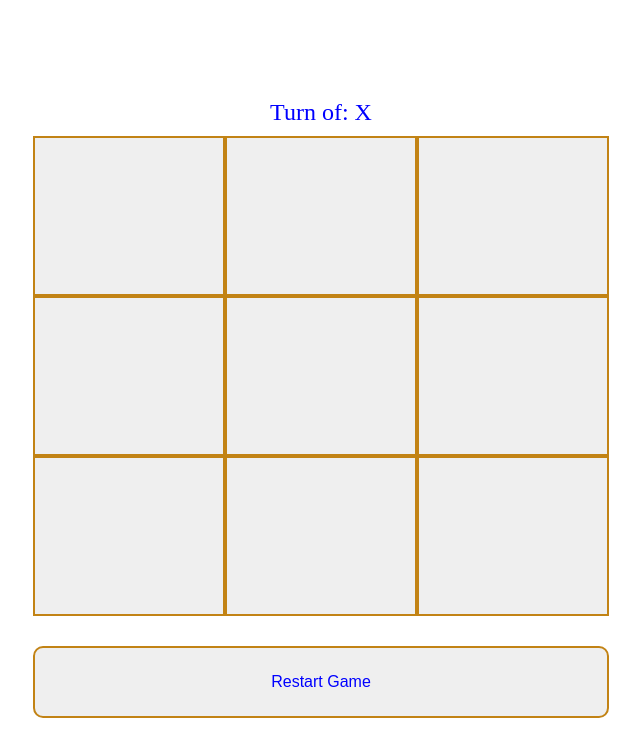
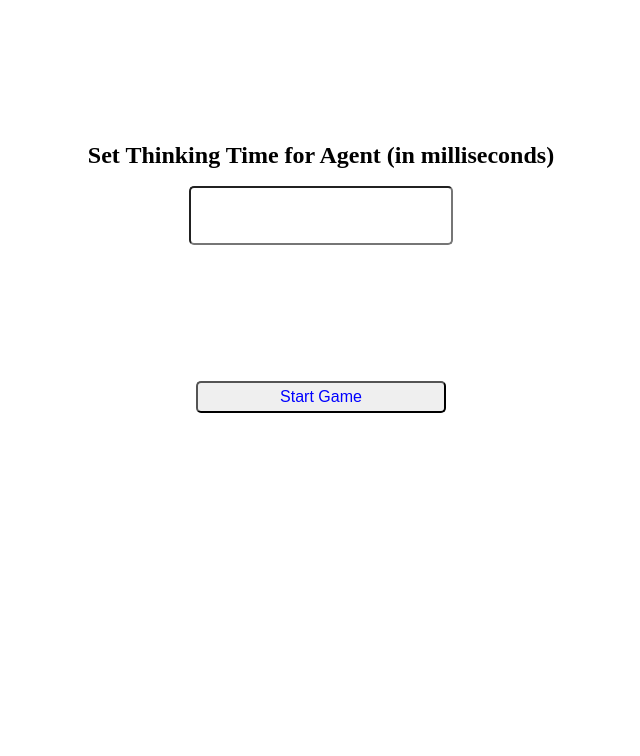
Before and after one commit to PrgrmrHarshShukla/Tic-Tac-Toe-Game, a React app in the folder tic-tac-toe/: page / in a window 1280 px wide. Shown: the whole page, without its empty margins (319-959 px from the left). Built offline with nearby package versions, Linux system fonts and the light colour scheme.

Commit message:
add: time logic

```diff
--- a/tic-tac-toe/src/components/App.css
+++ b/tic-tac-toe/src/components/App.css
@@ -1,7 +1,48 @@
+.timer-container {
+  display: flex;
+  flex-direction: column;
+  justify-content: center;
+  align-items: center;
+  height: 100%;
+  min-height: 100%;
+  width: 100%;
+  min-width: 100%;
+  margin-top: 10%;
+}
+
+.timer-header {
+  font-size: 1.5rem;
+  text-align: center;
+}
+
+#time {
+  font-size: 5vh;
+  color: blue;
+  margin-bottom: 10px;
+  border-radius: 5px;
+  padding: 5px;
+  width: 15vw;
+  min-width: 250px;
+}
+
+.start-game {
+  font-size: 2vh;
+  color: blue;
+  padding: 5px;
+  margin-bottom: 10px;
+  border-radius: 5px;
+  padding: 5px;
+  width: 15vw;
+  min-width: 250px;
+  margin-top: 10%;
+}
+
+
+
 .container {
   height: 100%;
   width: 100%;
-  min-height: 100vh;
+  min-height: 100%;
   display: flex;
   flex-direction: column;
   justify-content: center;
@@ -13,7 +54,7 @@
   font-size: 5vh;
   height: 20vh;
   width: 15vw;
-  min-width: 100px;
+  min-width: 106px;
 }
 
 .board-row {
@@ -24,6 +65,7 @@
   color: blue;
   font-size: 1.5rem;
   margin-bottom: 10px;
+  margin-top: 4rem;
 }
 
 .restart {
--- a/tic-tac-toe/src/components/App.js
+++ b/tic-tac-toe/src/components/App.js
@@ -3,17 +3,20 @@ import React from 'react';
 import './App.css';
 
 import Board from './Board'
+import Timer from './Timer';
 
 
-class App extends React.Component {
+const App = () => {
+  const [showBoard, setShowBoard] = React.useState(false);
+  const [waitTime, setWaitTime] = React.useState(300);
 
-  render(){
-    return (
-      <div>
-        <Board />
-      </div>
-    );
+  if(!showBoard) {
+    return <Timer setWaitTime={setWaitTime} setShowBoard={setShowBoard} />
   }
+
+  return (
+      <Board waitTime={waitTime} />
+  );
 }
 
 export default App;
--- a/tic-tac-toe/src/components/Board.js
+++ b/tic-tac-toe/src/components/Board.js
@@ -8,7 +8,7 @@ function Square({ value, onSquareClick }) {
 }
 
 
-export default function Board() {
+export default function Board({ waitTime }) {
   const [squares, setSquares] = useState(Array(9).fill(null));
   const [isX, setIsX] = useState(true);
 
@@ -35,16 +35,16 @@ export default function Board() {
   let status;
 
   if( winner ){
-    status = winner === 'X' ? '🎉 Winner: X 🎉' : '🎉 Winner: Computer 🎉';
+    status = winner === 'X' ? '🎉 Winner: X 🎉' : '🎉 Winner: Agent 🎉';
   }
   else{
-    status = 'Turn of: ' + (isX ? 'X' : 'Computer');
+    status = (isX ? 'Your turn' : 'Thinking...');
   }
 
   useEffect(() => {
     if(!isX && !calculateWinner(squares)){
-      const index = playedByComputer(squares);
-      setTimeout(() => handleClick(index), 300);
+      const index = playedByComputer(squares, waitTime);
+      setTimeout(() => handleClick(index), waitTime);
     }
   }, [squares]);
 
@@ -96,8 +96,14 @@ function calculateWinner(squares) {
 }
 
 
-function playedByComputer(squares){
+function playedByComputer(squares, waitTime){
   const emptySquares = squares.map((val, i) => (val === null ? i : null)).filter(i => i !== null);
+
+  if(waitTime < 1000) {
+    return emptySquares[Math.floor(Math.random() * emptySquares.length)];
+  }
+
+
   for (let i of emptySquares) {
     let tempSquares = [...squares];
     tempSquares[i] = '🤖';
--- /dev/null
+++ b/tic-tac-toe/src/components/Timer.js
@@ -0,0 +1,30 @@
+export default function Timer({ setWaitTime, setShowBoard }) {
+    return (
+        <div className="timer-container">
+            <h1
+                className="timer-header"
+            >
+                Set Thinking Time for Agent (in milliseconds)
+            </h1>
+
+            <input type="number" id="time" name="time" />
+
+
+            <button
+                className="start-game"
+                onClick={() => {
+                    if(document.getElementById("time").value === ""){
+                        alert("Please enter a time");
+                        return;
+                    }
+                    setWaitTime(document.getElementById("time").value);
+                    setShowBoard(true);
+                }}
+            >
+                Start Game
+            </button>
+
+
+        </div>
+    );
+}
```
